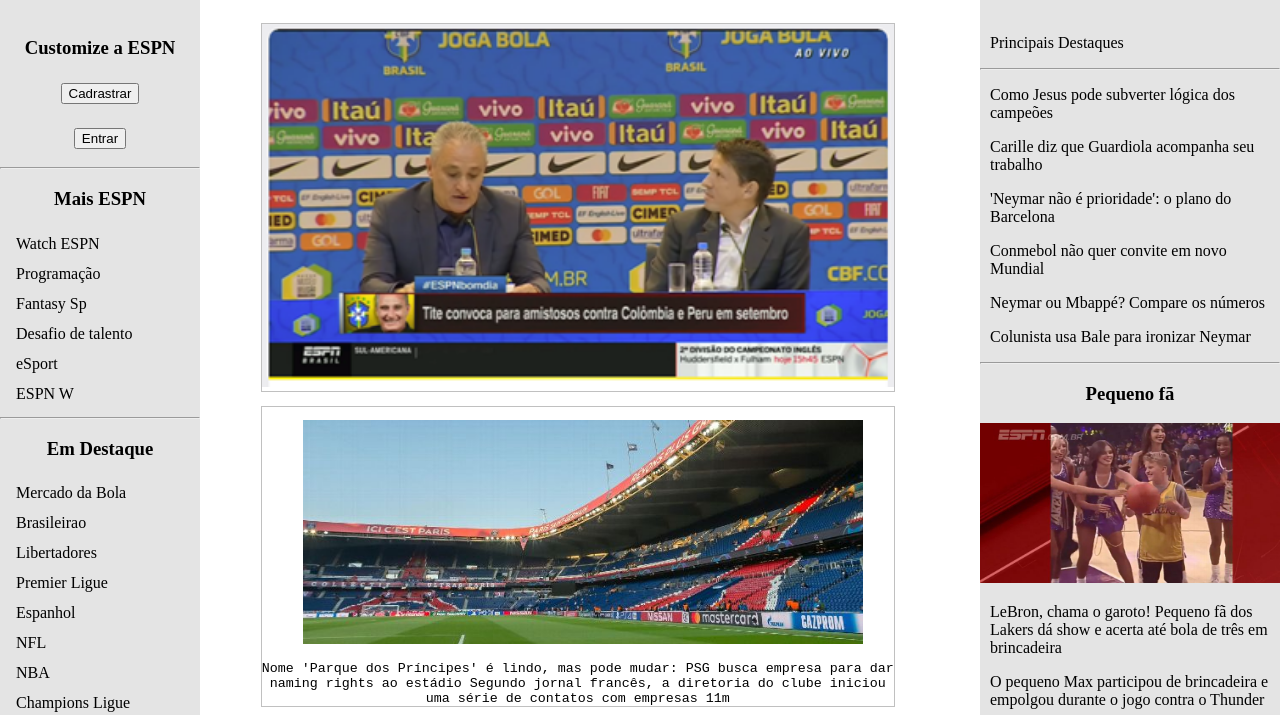
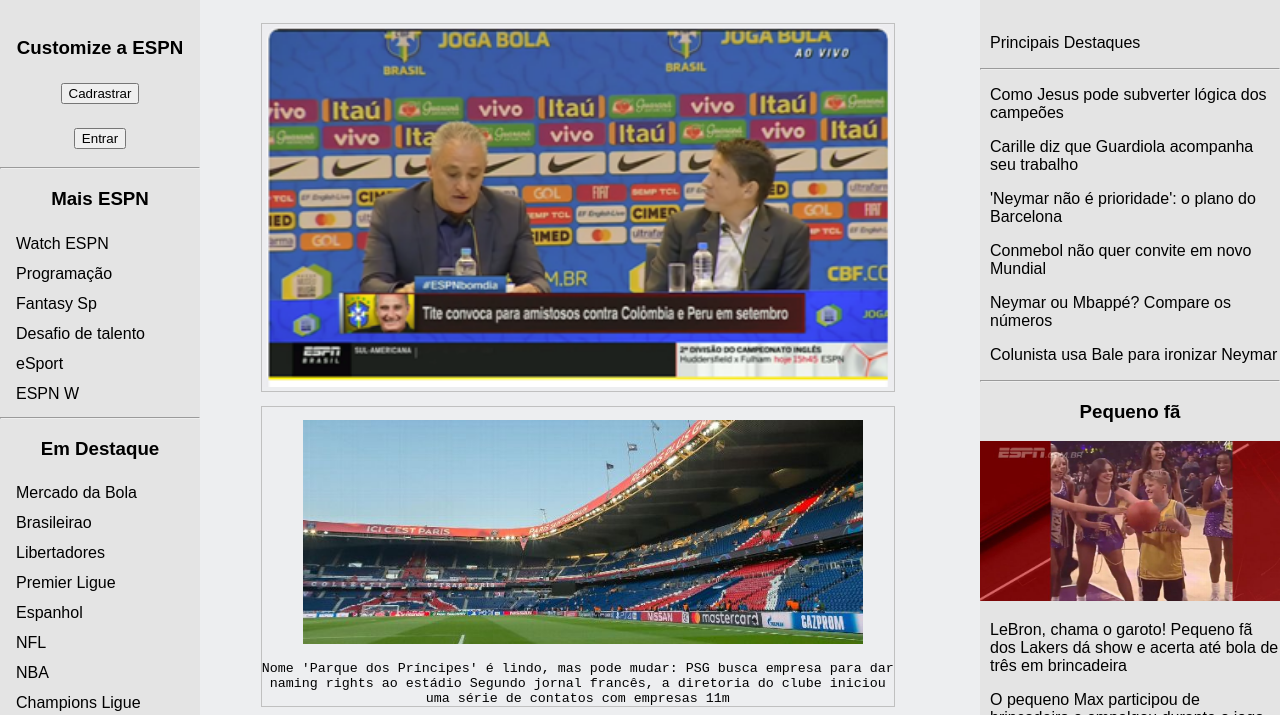
Before and after one commit to devrmg/exercicios-facul, a plain HTML site: page index5.html in a window 1280 px wide. Shown: the part 66-781 px from the top of the page. Drawn offline with Linux system fonts and the light colour scheme.

Commit message:
Update style5.css

```diff
--- a/css/style5.css
+++ b/css/style5.css
@@ -1,3 +1,8 @@
+body {
+  font-family: Arial, Helvetica, sans-serif;
+  background: #edeef0;
+}
+
 /* Side bar Esquerdo */
 .sidenav {
   height: 100%;
```
